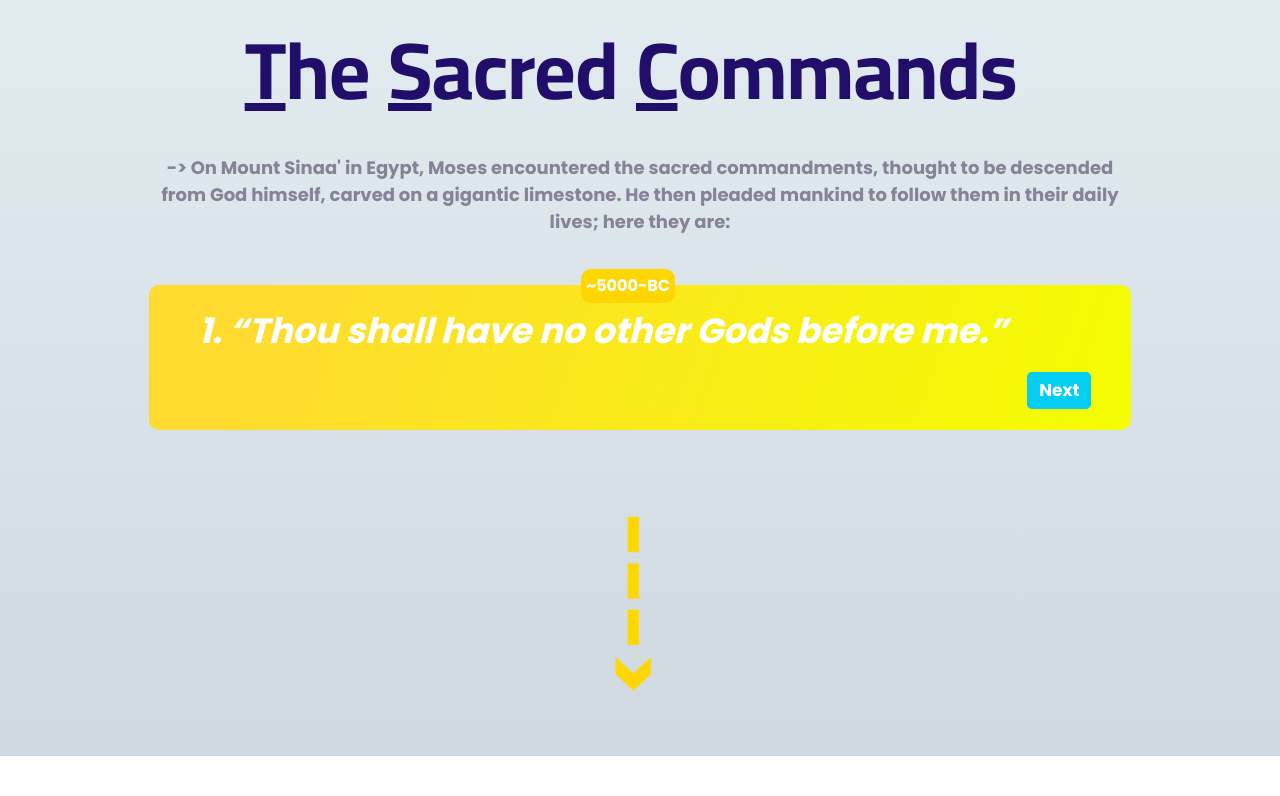
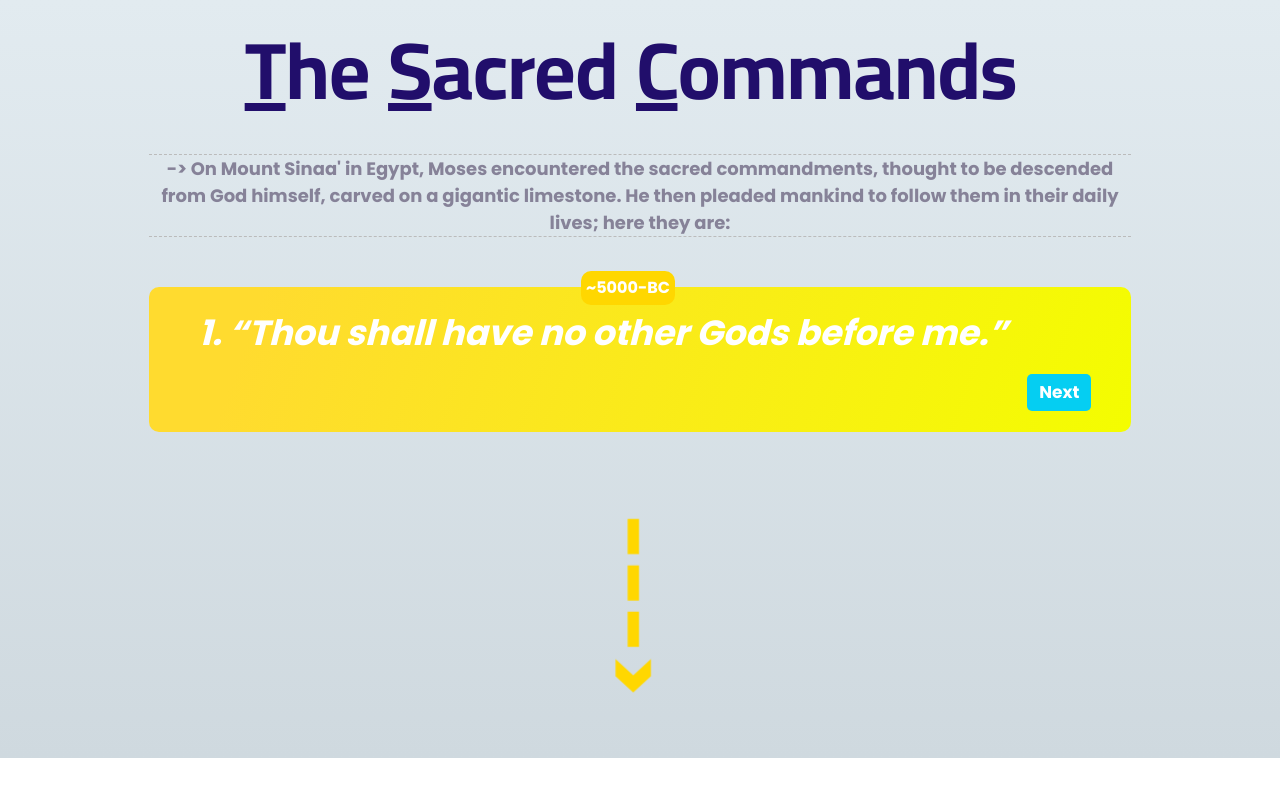
Before and after one commit to jmsazz00/Nas, a React (Create React App) app: page /surp in a window 1280 px wide. Shown: the top 796 px of the page. Built offline with nearby package versions, Linux system fonts and the light colour scheme; the HTML template or start-up script is replaced by a standard one.

Commit message:
Last bugfix

```diff
--- a/src/index.css
+++ b/src/index.css
@@ -169,7 +169,7 @@ h3 {
   background-image: url(./images/hero1@328.webp);
   background-size: cover;
   background-repeat: no-repeat;
-  background-position: 21% 0%;
+  background-position: 20% 0%;
   border-radius: var(--border-radius-min);
   border: 2px solid #97979a;
   box-shadow: 0 0 30px 25px #bbbbcc;
@@ -595,10 +595,6 @@ audio::-webkit-media-controls-panel {
   transition: all 0.15s ease-in;
 }
 
-.looks__block:nth-of-type(2) .looks__img {
-  background-position: 15% 0%;
-}
-
 .looks__img:hover {
   box-shadow: rgba(0, 0, 0, 0.4) 0px 2px 4px,
     rgba(0, 0, 0, 0.3) 0px 7px 13px -3px, rgba(0, 0, 0, 0.2) 0px -3px 0px inset;
@@ -648,10 +644,6 @@ audio::-webkit-media-controls-panel {
 
   .looks__block:nth-of-type(2) {
     flex-direction: row-reverse;
-  }
-
-  .looks__block:nth-of-type(2) .looks__img {
-    background-position: initial;
   }
 
   .looks__text {
@@ -794,6 +786,8 @@ audio::-webkit-media-controls-panel {
 
 .proposal__hist {
   margin-bottom: 5rem !important;
+  border-top: 1.8px dashed #bbb;
+  border-bottom: 1.8px dashed #bbb;
 }
 
 .proposal__commands {
```
